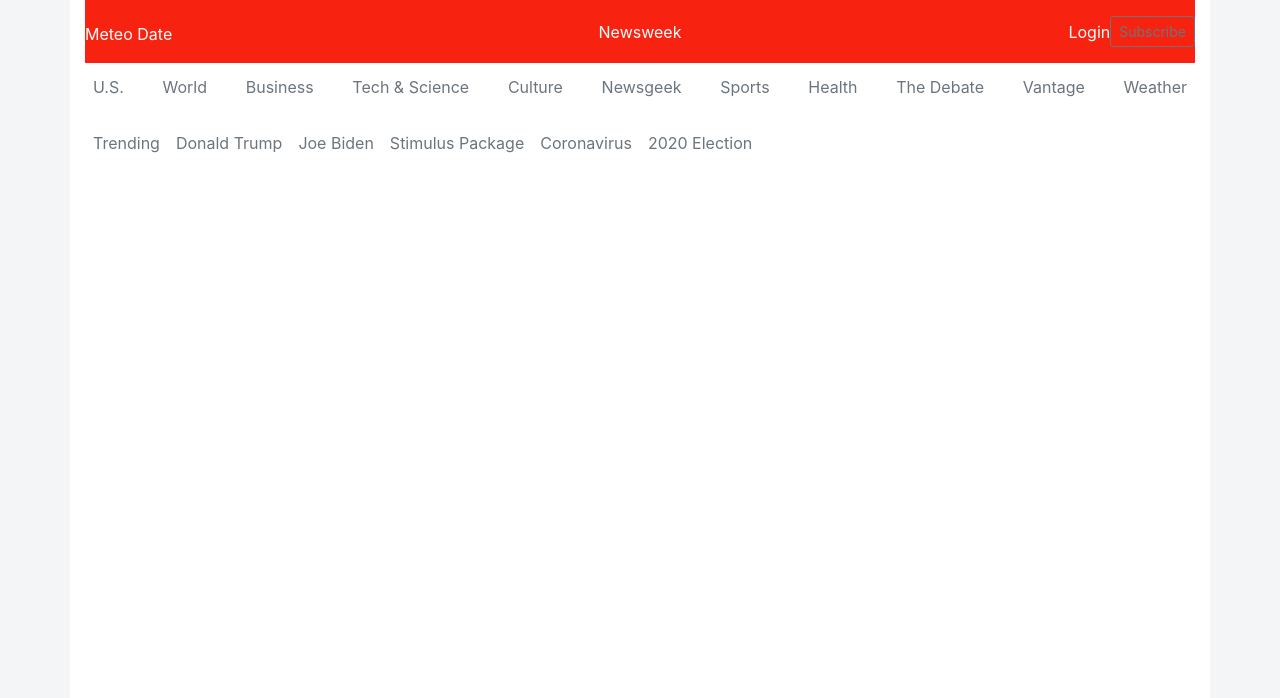
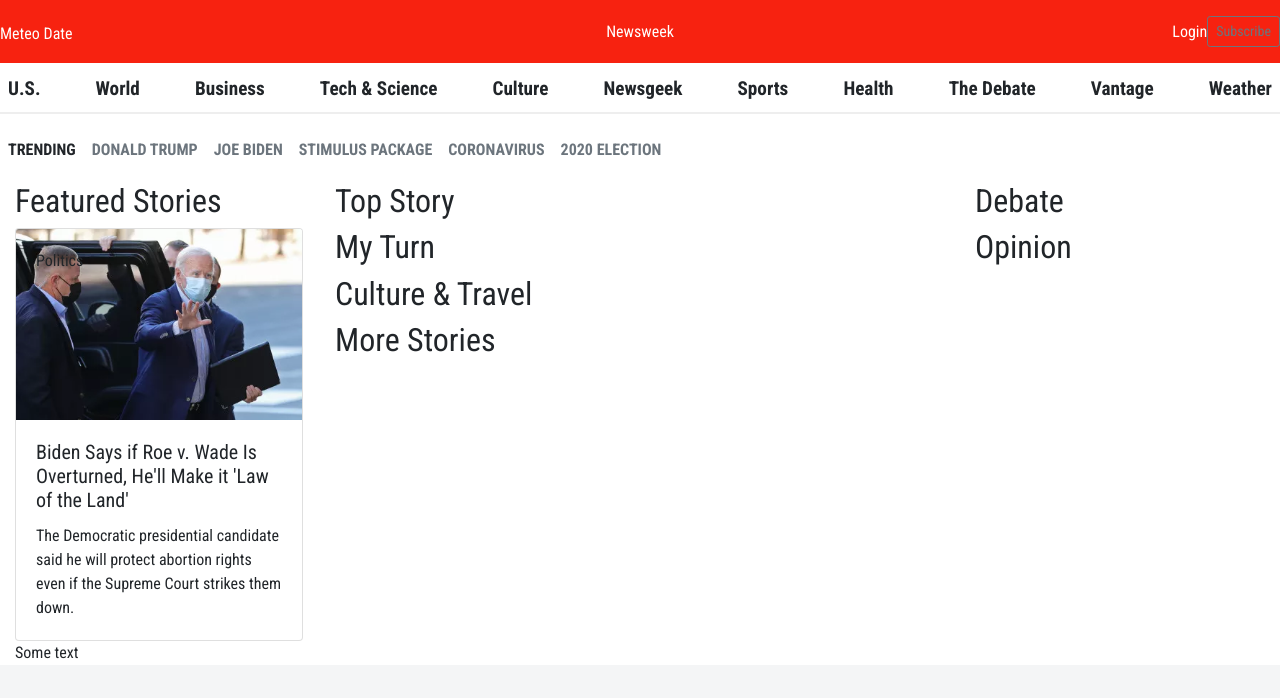
Before and after one commit to pudu87/newsweek-homepage, a plain HTML site: page index.html in a window 1280 px wide. Drawn offline with nearby package versions, Linux system fonts and the light colour scheme.

Commit message:
add general html structure

```diff
--- a/css/main.css
+++ b/css/main.css
@@ -1,8 +1,13 @@
 body {
   background-color: #f4f5f6;
+  font-family: "Roboto Condensed", sans-serif;
 }
-.container {
+.container-fluid {
+  max-width: 1310px;
   background-color: #fff;
+}
+a {
+  color: inherit;
 }
 
 /* HEADER */
@@ -10,3 +15,17 @@ body {
 header {
   background-color: #f72210;
 }
+
+/* NAV */
+
+#nav-1,
+#nav-2 {
+  font-weight: bold;
+}
+#nav-1 {
+  font-size: 1.2em;
+  border-bottom: 2px solid #eee;
+}
+#nav-2 > a {
+  text-transform: uppercase;
+}
--- a/index.html
+++ b/index.html
@@ -4,21 +4,23 @@
     <meta charset="utf-8">
     <meta name="viewport" content="width=device-width, initial-scale=1, shrink-to-fit=no">
 
+    <link rel="stylesheet" href="https://fonts.googleapis.com/css2?family=Roboto+Condensed:wght@400;700&display=swap">
     <link rel="stylesheet" href="https://stackpath.bootstrapcdn.com/bootstrap/4.5.2/css/bootstrap.min.css" integrity="sha384-JcKb8q3iqJ61gNV9KGb8thSsNjpSL0n8PARn9HuZOnIxN0hoP+VmmDGMN5t9UJ0Z" crossorigin="anonymous">
     <link rel="stylesheet" href="css/main.css">
+
     <title>Newsweek - News, Analysis, Politics, Business, Technology</title>
   </head>
 
   <body>
-    <div class="container">
-      <header class="blog-header py-3">
+    <div class="container-fluid p-0" id="top">
+      <header class="py-3">
         <div class="row flex-nowrap justify-content-between align-items-center">
           <div class="col-4 pt-1">
             <a class="text-white" href="#">Meteo</a>
             <a class="text-white" href="#">Date</a>
           </div>
           <div class="col-4 text-center">
-            <a class="blog-header-logo text-white" href="#">Newsweek</a>
+            <a class="text-white" href="#">Newsweek</a>
           </div>
           <div class="col-4 d-flex justify-content-end align-items-center">
             <a class="text-white" href="#">Login</a>
@@ -27,25 +29,25 @@
         </div>
       </header>
 
-      <div class="nav-scroller py-1 mb-2">
-        <nav class="nav d-flex justify-content-between">
-          <a class="p-2 text-muted" href="#">U.S.</a>
-          <a class="p-2 text-muted" href="#">World</a>
-          <a class="p-2 text-muted" href="#">Business</a>
-          <a class="p-2 text-muted" href="#">Tech & Science</a>
-          <a class="p-2 text-muted" href="#">Culture</a>
-          <a class="p-2 text-muted" href="#">Newsgeek</a>
-          <a class="p-2 text-muted" href="#">Sports</a>
-          <a class="p-2 text-muted" href="#">Health</a>
-          <a class="p-2 text-muted" href="#">The Debate</a>
-          <a class="p-2 text-muted" href="#">Vantage</a>
-          <a class="p-2 text-muted" href="#">Weather</a>
+      <div class="py-1 mb-2">
+        <nav class="nav d-flex py-2 justify-content-between" id="nav-1">
+          <a class="px-2" href="#">U.S.</a>
+          <a class="px-2" href="#">World</a>
+          <a class="px-2" href="#">Business</a>
+          <a class="px-2" href="#">Tech & Science</a>
+          <a class="px-2" href="#">Culture</a>
+          <a class="px-2" href="#">Newsgeek</a>
+          <a class="px-2" href="#">Sports</a>
+          <a class="px-2" href="#">Health</a>
+          <a class="px-2" href="#">The Debate</a>
+          <a class="px-2" href="#">Vantage</a>
+          <a class="px-2" href="#">Weather</a>
         </nav>
       </div>
 
-      <div class="nav-scroller py-1 mb-2">
-        <nav class="nav d-flex">
-          <a class="p-2 text-muted" href="#">Trending</a>
+      <div class="py-1 mb-2">
+        <nav class="nav d-flex" id="nav-2">
+          <a class="p-2" href="#">Trending</a>
           <a class="p-2 text-muted" href="#">Donald Trump</a>
           <a class="p-2 text-muted" href="#">Joe Biden</a>
           <a class="p-2 text-muted" href="#">Stimulus Package</a>
@@ -54,8 +56,85 @@
         </nav>
       </div>
 
-      <div style=height:1200px;></div>
+      <div class="container-fluid" id="news">
+        <div class="row">
+          <div class="col-3">
+            <section id="featured-stories">
+              <h2>Featured Stories</h2>
+              <div class="card" style="width: 18rem;">
+                <img src="images/biden.png" class="card-img-top" alt="Joe Biden">
+                <div class="card-img-overlay">
+                  <p class="card-text">Politics</p>
+                </div>
+                <div class="card-body">
+                  <h5 class="card-title">Biden Says if Roe v. Wade Is Overturned, He'll Make it 'Law of the Land'</h5>
+                  <p class="card-text">The Democratic presidential candidate said he will protect abortion rights even if the Supreme Court strikes them down.</p>
+                </div>
+              </div>
+            </section>
+          </div>
+          <div class="col-6">
+            <section id="top-story">
+              <h2>Top Story</h2>
+            </section>
+            <section id="my-turn">
+              <h2>My Turn</h2>
+            </section>
+            <section id="culture-&-travel">
+              <h2>Culture & Travel</h2>
+            </section>
+            <section id="more-stories">
+              <h2>More Stories</h2>
+            </section>
+          </div>
+          <div class="col-3">
+            <section id="the-debate">
+              <h2>Debate</h2>
+            </section>
+            <section id="opinion">
+              <h2>Opinion</h2>
+            </section>
+            <section id="special-items">
 
+            </section>
+          </div>
+        </div>
+      </div>
+
+      <div class="container-fluid" id="other">
+        <section id="in-the-magazine">
+
+        </section>
+        <section id="editors-pick">
+
+        </section>
+      </div>
+
+      <div class="container-fluid" id="catgegories">
+        <section id="US">
+
+        </section>
+        <section id="world">
+
+        </section>
+      </div>
+
+      <div class="container-fluid" id="subscription">
+        <section id="subscribe">
+
+        </section>
+        <section id="newsletter">
+
+        </section>
+      </div>
+
+      <div class="container-fluid" id="bottom">
+        <footer>
+          Some text
+        </footer>
+      </div>
+
+    </div>
 
     <script src="https://code.jquery.com/jquery-3.5.1.slim.min.js" integrity="sha384-DfXdz2htPH0lsSSs5nCTpuj/zy4C+OGpamoFVy38MVBnE+IbbVYUew+OrCXaRkfj" crossorigin="anonymous"></script>
     <script src="https://cdn.jsdelivr.net/npm/popper.js@1.16.1/dist/umd/popper.min.js" integrity="sha384-9/reFTGAW83EW2RDu2S0VKaIzap3H66lZH81PoYlFhbGU+6BZp6G7niu735Sk7lN" crossorigin="anonymous"></script>
```
Also changed, not shown: images/biden.png (added), images/trump.png (added).
